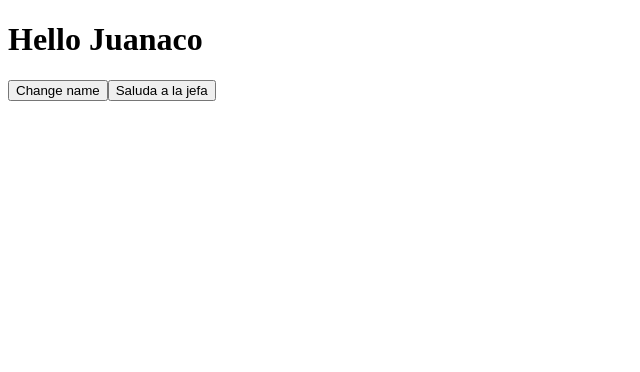
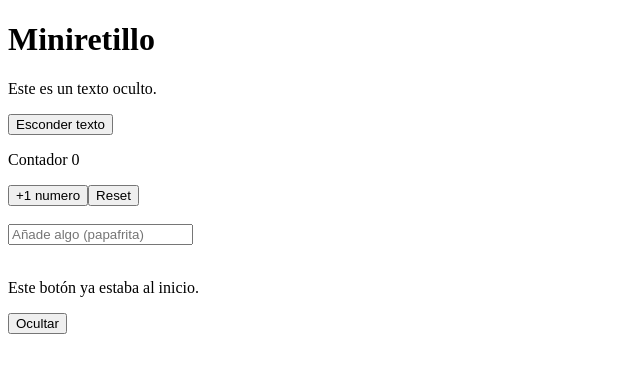
Before and after one commit to Rapao5/Desarrollo_Web_Entorno_Cliente, a React (Vite) app in the folder nivel1_react/my-react-app/: page / in a window 1280 px wide. Shown: the top 372 px of the page, without its empty margins (0-640 px from the left). Built offline with nearby package versions, Linux system fonts and the light colour scheme.

Commit message:
terminado

```diff
--- a/nivel1_react/my-react-app/src/App.jsx
+++ b/nivel1_react/my-react-app/src/App.jsx
@@ -1,17 +1,44 @@
-import {useState} from "react"
+import {useState} from 'react'
 
-function ParentComponent() {
-    const [name, setName] = useState("Juanaco")
-    return <ChildComponent name={name} setName={setName} />
-}
-function ChildComponent(props){
+function App(){
+    const [isParagraphVisible, setIsParagraphVisible] = useState(true)
+    const toggleStatus = () => {
+    setIsParagraphVisible(!isParagraphVisible)
+    }
+
+    const [newContador, setNewContador] = useState(0)
+    const [modo, setModo] = useState()
+
+    const [estadoBoton, setEstadoBoton] = useState(true)
+    const cambiarBoton = () => {
+        setEstadoBoton(!estadoBoton)
+    }
+
     return (
         <>
-            <h1>Hello {props.name}</h1>
-            <button onClick={ () => props.setName("Juanky")}> Change name</button>
-            <button onClick={ () => props.setName("Klara")}> Saluda a la jefa</button>
+        <h1>Miniretillo</h1>
+        {isParagraphVisible && (
+        <p>Este es un texto oculto.</p>
+        )}
+        <button onClick={toggleStatus}>
+        {isParagraphVisible ? 'Esconder' : 'Mostrar'} texto
+        </button>
+        <p>Contador {newContador}</p>
+        <button onClick={() => setNewContador((n) => n + 1)}>+1
+        numero</button>
+        <button onClick={() => setNewContador(0)}>Reset</button>
+        <br/>
+        <br/>
+        <input type="text" value={modo} placeholder='Añade algo (papafrita)' onChange={(e)=>setModo(e.target.value)}/>
+        {modo && <p>{modo}</p>}
+        <br/>
+        <br/>
+        {estadoBoton && (
+            <p>Este botón ya estaba al inicio.</p>
+        )}
+        <button onClick={cambiarBoton}>{estadoBoton ? 'Ocultar' : 'Mostrar'}</button>
         </>
     )
 }
 
-export default ParentComponent
+export default App
```
Also changed, not shown: 2 other files (tests, documents, lock files or other folders).
